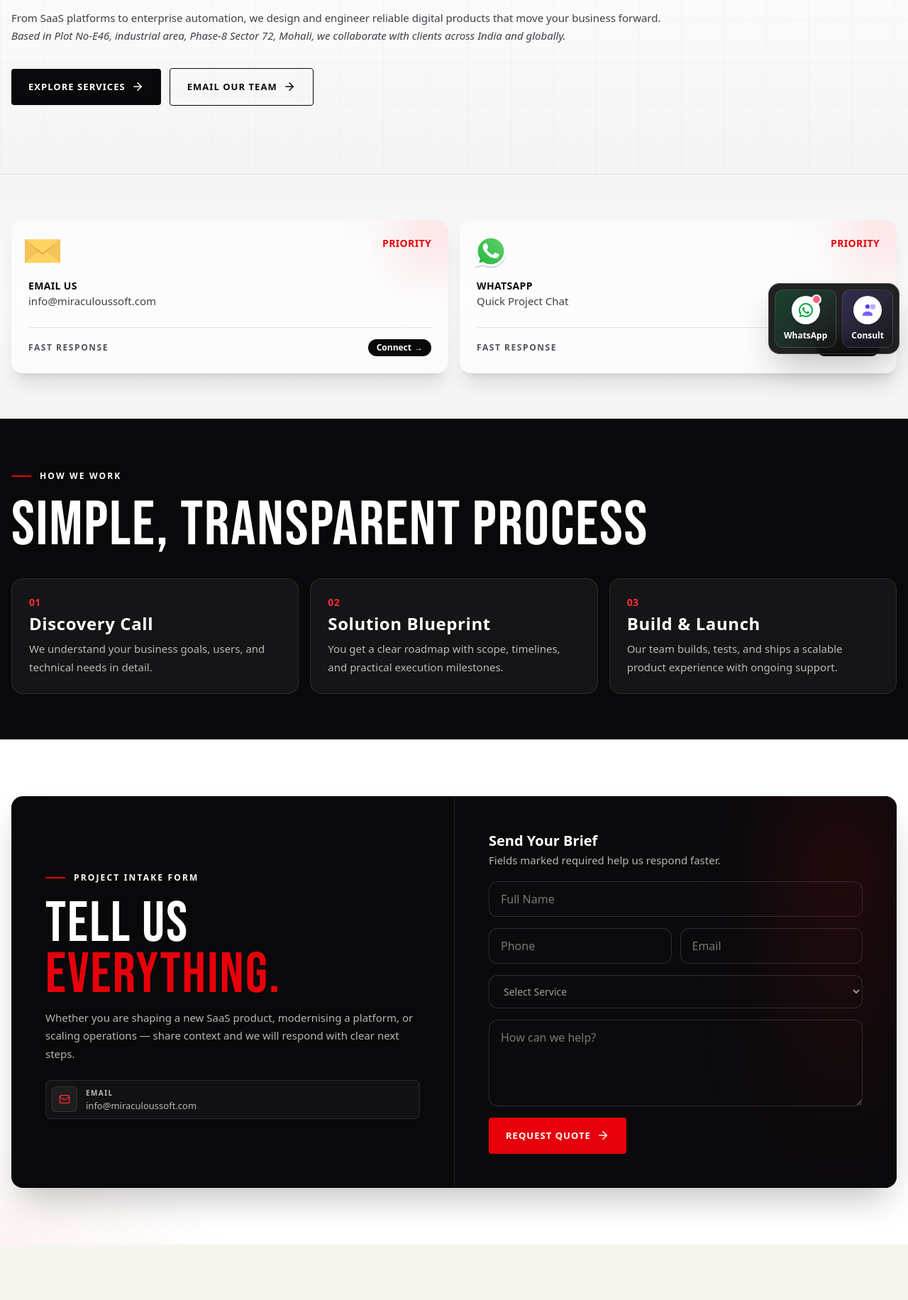
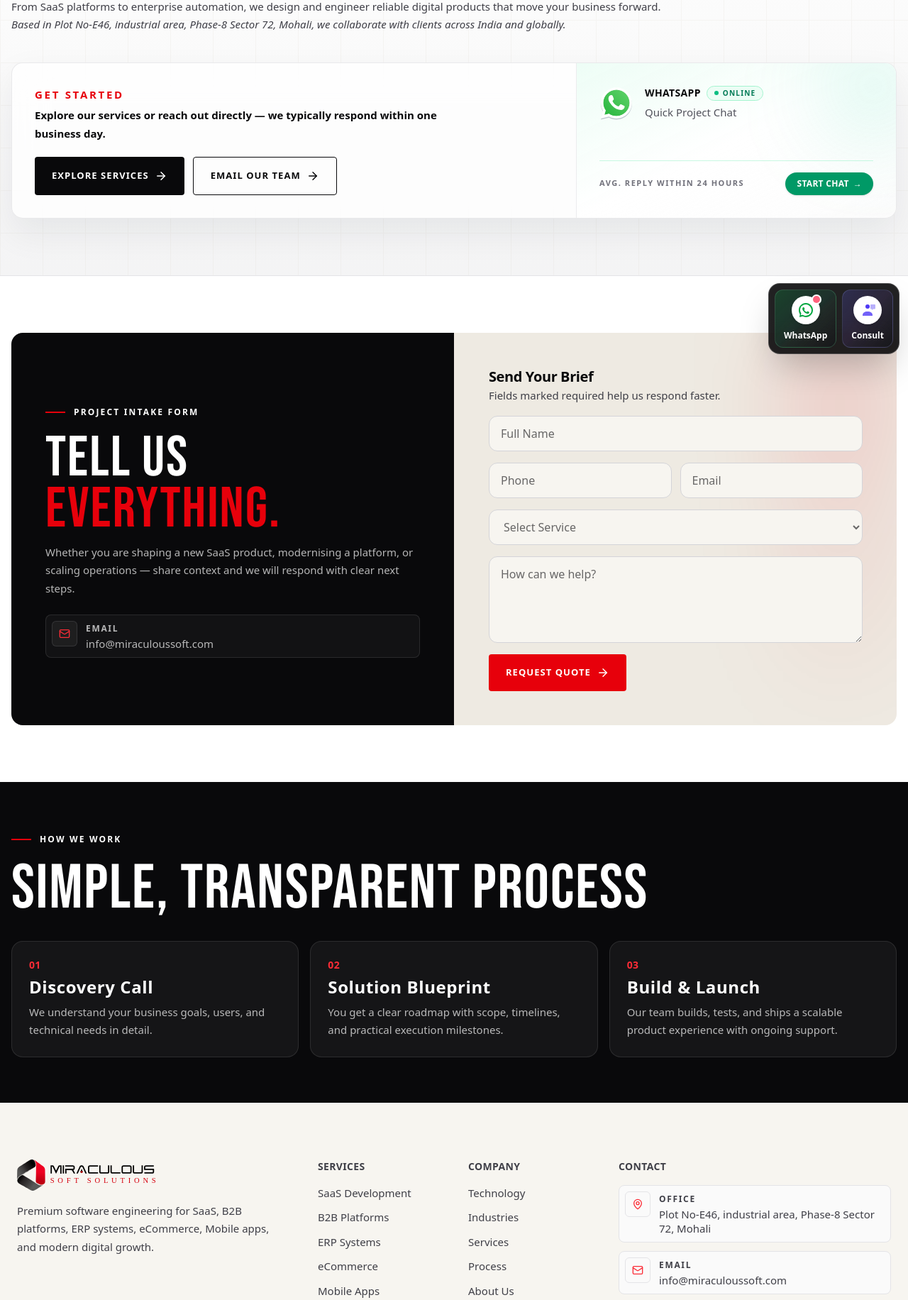
Before and after one commit to msinoftech/Miraculoussoftsolutions, a Next.js app: page /contact-us in a window 1280 px wide. Shown: the part 277-2109 px from the top of the page at 71% size. Built offline with nearby package versions, Linux system fonts and the light colour scheme.

Commit message:
changed teh get in touch layout and repositioning the contact form in contact page

```diff
--- a/app/components/Contactform.tsx
+++ b/app/components/Contactform.tsx
@@ -88,7 +88,7 @@ const ContactForm = () => {
   return (
     <>
 
-    <form onSubmit={handleSubmit} className="space-y-4" aria-live="polite">
+    <form onSubmit={handleSubmit} className="space-y-4 relative" aria-live="polite">
 
       <input
         name="name"
@@ -97,7 +97,7 @@ const ContactForm = () => {
         placeholder="Full Name"
         value={formData.name}
         onChange={handleChange}
-        className="block w-full rounded-xl border border-white/15 bg-[#0b0b0d] px-4 py-3 text-white placeholder:text-white/45 outline-none transition focus:border-red-500/70 focus:bg-white/[0.07] focus:ring-2 focus:ring-red-500/30"
+        className="block w-full rounded-xl border border-zinc-300 bg-[var(--off)] px-4 py-3 placeholder:text-zinc-950/60 outline-none transition focus:border-red-500/70 focus:bg-[var(--off)] focus:ring-2 focus:ring-red-500/30"
       />
 
       <div className="grid grid-cols-1 sm:grid-cols-2 md:grid-cols-2 lg:grid-cols-2 gap-3">
@@ -108,7 +108,7 @@ const ContactForm = () => {
           placeholder="Phone"
           value={formData.phone}
           onChange={handleChange}
-          className="block w-full rounded-xl border border-white/15 bg-[#0b0b0d] px-4 py-3 text-white placeholder:text-white/45 outline-none transition focus:border-red-500/70 focus:bg-white/[0.07] focus:ring-2 focus:ring-red-500/30"
+          className="block w-full rounded-xl border border-zinc-300 bg-[var(--off)] px-4 py-3 placeholder:text-zinc-950/60 outline-none transition focus:border-red-500/70 focus:bg-[var(--off)] focus:ring-2 focus:ring-red-500/30"
         />
         <input
           name="email"
@@ -117,7 +117,7 @@ const ContactForm = () => {
           placeholder="Email"
           value={formData.email}
           onChange={handleChange}
-          className="block w-full rounded-xl border border-white/15 bg-[#0b0b0d] px-4 py-3 text-white placeholder:text-white/45 outline-none transition focus:border-red-500/70 focus:bg-white/[0.07] focus:ring-2 focus:ring-red-500/30"
+          className="block w-full rounded-xl border border-zinc-300 bg-[var(--off)] px-4 py-3 placeholder:text-zinc-950/60 outline-none transition focus:border-red-500/70 focus:bg-[var(--off)] focus:ring-2 focus:ring-red-500/30"
         />
       </div>
 
@@ -128,9 +128,9 @@ const ContactForm = () => {
           required
           value={formData.service}
           onChange={handleChange}
-          className={`block w-full rounded-xl border px-4 py-3 text-sm outline-none transition ${
-            formData.service ? "text-white" : "text-white/60"
-          } border-white/15 bg-[#0b0b0d] focus:border-red-500/70 focus:ring-1 focus:ring-red-500/30`}
+          className={`block w-full rounded-xl border px-4 py-3 outline-none transition ${
+            formData.service ? "text-zinc-950" : "text-zinc-950/60"
+          } border-zinc-300 bg-[var(--off)] focus:border-red-500/70 focus:ring-1 focus:ring-red-500/30`}
         >
           <option value="" disabled>Select Service</option>
           <option value="SaaS Development">SaaS Development</option>
@@ -151,7 +151,7 @@ const ContactForm = () => {
         placeholder="How can we help?"
         value={formData.message}
         onChange={handleChange}
-        className="block w-full rounded-xl border border-white/15 bg-[#0b0b0d] px-4 py-3 text-white placeholder:text-white/45 outline-none transition focus:border-red-500/70 focus:bg-white/[0.07] focus:ring-2 focus:ring-red-500/30"
+        className="block w-full rounded-xl border border-zinc-300 bg-[var(--off)] px-4 py-3 placeholder:text-zinc-950/60 outline-none transition focus:border-red-500/70 focus:bg-[var(--off)] focus:ring-2 focus:ring-red-500/30"
       />
 
       <div className="block sm:flex items-center justify-between gap-3">
@@ -167,15 +167,11 @@ const ContactForm = () => {
       </div>
 
       {status === "success" && (
-        <div className="mt-2 rounded-lg border border-emerald-400/30 bg-emerald-500/10 p-3 text-sm text-emerald-200">
-          ✓ Email sent successfully! We&apos;ll get back to you shortly.
-        </div>
+        <div className="mt-2 rounded-lg bg-emerald-600 p-3 text-sm text-white">✓ Email sent successfully! We&apos;ll get back to you shortly.</div>
       )}
 
       {status === "error" && (
-        <div className="mt-2 rounded-lg border border-red-400/30 bg-red-500/10 p-3 text-sm text-red-200">
-          ✗ {errorMessage || "Oops — something went wrong. Please try again or contact us directly."}
-        </div>
+        <div className="mt-2 rounded-lg border border-red-400/30 bg-red-500/10 p-3 text-sm text-red-200">✗ {errorMessage || "Oops — something went wrong. Please try again or contact us directly."}</div>
       )}
     </form>
     </>
--- a/app/components/Footer.tsx
+++ b/app/components/Footer.tsx
@@ -71,10 +71,10 @@ export default function Footer() {
             </div>
 
             <div className="lg:col-span-2">
-              <div className="mb-4 text-xs font-bold uppercase tracking-wide text-zinc-700">Services</div>
+              <div className="mb-4 text-sm font-bold uppercase tracking-wide text-zinc-700">Services</div>
               <div className="flex flex-col gap-3">
                 {footerServices.map((item) => (
-                  <Link key={item.href} href={item.href} className="text-[13px] text-zinc-700 transition hover:text-zinc-900">
+                  <Link key={item.href} href={item.href} className="text-[15px] text-zinc-700 transition hover:text-red-600">
                     {item.label}
                   </Link>
                 ))}
@@ -82,10 +82,10 @@ export default function Footer() {
             </div>
 
             <div className="lg:col-span-2">
-              <div className="mb-4 text-xs font-bold uppercase tracking-wide text-zinc-700">Company</div>
+              <div className="mb-4 text-sm font-bold uppercase tracking-wide text-zinc-700">Company</div>
               <div className="flex flex-col gap-3">
                 {footerCompany.map((item) => (
-                  <Link key={item.href} href={item.href} className="text-[13px] text-zinc-700 transition hover:text-zinc-900">
+                  <Link key={item.href} href={item.href} className="text-[15px] text-zinc-700 transition hover:text-red-600">
                     {item.label}
                   </Link>
                 ))}
@@ -93,8 +93,8 @@ export default function Footer() {
             </div>
 
             <div className="sm:col-span-2 lg:col-span-4">
-              <div className="mb-4 text-xs font-bold uppercase tracking-wide text-zinc-700">Contact</div>
-              <ul className="grid grid-cols-1 gap-2.5 sm:grid-cols-2 lg:grid-cols-1">
+              <div className="mb-4 text-sm font-bold uppercase tracking-wide text-zinc-700">Contact</div>
+              <ul className="grid grid-cols-1 gap-3 sm:grid-cols-2 lg:grid-cols-1">
                 {footerContactItems.map((item) => {
                   const Icon = item.Icon;
                   const content = (
@@ -103,8 +103,8 @@ export default function Footer() {
                         <Icon />
                       </span>
                       <span className="min-w-0 pt-0.5">
-                        <span className="block text-[10px] font-bold uppercase tracking-[0.14em] text-zinc-700">{item.label}</span>
-                        <span className="mt-0.5 block break-words text-[13px] leading-snug text-zinc-700 transition group-hover:text-zinc-900">
+                        <span className="block text-[12px] font-bold uppercase tracking-[0.14em] text-zinc-700">{item.label}</span>
+                        <span className="mt-0.5 block break-words text-[15px] leading-snug text-zinc-700 transition group-hover:text-zinc-900">
                           {item.value}
                         </span>
                       </span>
@@ -114,24 +114,24 @@ export default function Footer() {
                   return (
                     <li key={item.id}>
                       {item.href ? (
-                        <a href={item.href} className="group flex items-start gap-3 rounded-lg border border-zinc-200 p-2 transition hover:border-zinc-300 bg-zinc-50">
+                        <a href={item.href} className="group flex items-start gap-3 rounded-lg border border-zinc-200 p-2 transition hover:border-red-600 bg-zinc-50">
                           {content}
                         </a>
                       ) : (
-                        <div className="group flex items-start gap-3 rounded-lg border border-zinc-200 p-2 transition hover:border-zinc-300 bg-zinc-50">{content}</div>
+                        <div className="group flex items-start gap-3 rounded-lg border border-zinc-200 p-2 transition hover:border-red-600 bg-zinc-50">{content}</div>
                       )}
                     </li>
                   );
                 })}
               </ul>
-              <Link href="/contact-us" className="mt-4 inline-flex items-center gap-2 text-[11px] font-bold uppercase tracking-[0.12em] text-zinc-700 transition hover:text-red-500">
+              <Link href="/contact-us" className="mt-4 inline-flex items-center gap-2 text-[12px] font-bold uppercase tracking-[0.12em] text-zinc-700 transition hover:text-red-600">
                 Get in touch
                 <span aria-hidden>→</span>
               </Link>
             </div>
           </div>
 
-          <div className="flex flex-col gap-4 border-t border-zinc-200 py-4 text-center text-sm text-zinc-700 sm:flex-row sm:items-center sm:justify-between sm:py-5 sm:text-left">
+          <div className="flex flex-col gap-4 border-t border-zinc-200 py-4 text-center text-base text-zinc-700 sm:flex-row sm:items-center sm:justify-between sm:py-5 sm:text-left">
             <div className="order-2 sm:order-1">© 2026 Miraculous Soft Solutions. All rights reserved.</div>
             <div className="order-1 flex justify-center gap-3 sm:order-2 sm:justify-end">
               {socialLinks.map((item) => (
--- a/app/components/Getintouch.tsx
+++ b/app/components/Getintouch.tsx
@@ -5,12 +5,10 @@ import Subheading from "./ui/Subheading";
 
 export default function Getintouch() {
   return (
-    <section className="relative overflow-hidden py-16 px-4 sm:py-20">
-      <div className="pointer-events-none absolute inset-0 bg-[radial-gradient(ellipse_50%_40%_at_0%_100%,rgba(220,38,38,0.06)_0%,transparent_50%)]" aria-hidden />
-
-      <div className="relative mx-auto max-w-7xl overflow-hidden rounded-2xl bg-zinc-950 shadow-2xl">
-        <div className="grid grid-cols-1 lg:grid-cols-2">
-          <div className="relative flex flex-col justify-center p-8 sm:p-10 lg:p-12">
+    <section className="relative overflow-hidden py-14 sm:py-20">
+      <div className="relative mx-auto max-w-7xl px-4">
+        <div className="grid grid-cols-1 lg:grid-cols-2 rounded-2xl overflow-hidden">
+          <div className="relative flex flex-col justify-center p-8 sm:p-10 lg:p-12 bg-zinc-950">
             <div className="relative">
               <Subheading variant="light">Project Intake Form</Subheading>
               <h2 className="font-bebas-neue text-[56px] uppercase leading-[0.9] tracking-wide text-white sm:text-[80px]">Tell Us <span className="text-red-600">Everything.</span></h2>
@@ -23,20 +21,20 @@ export default function Getintouch() {
                   <span className="flex h-9 w-9 shrink-0 items-center justify-center rounded-md border border-white/10 bg-white/5 text-red-500 transition group-hover:border-red-600 group-hover:bg-red-600 group-hover:text-white"><svg className="h-4 w-4 shrink-0" viewBox="0 0 24 24" fill="none" stroke="currentColor" strokeWidth="2" strokeLinecap="round" strokeLinejoin="round" aria-hidden="true"><rect width="20" height="16" x="2" y="4" rx="2"></rect><path d="m22 7-8.97 5.7a1.94 1.94 0 0 1-2.06 0L2 7"></path></svg>
                   </span>
                   <span className="min-w-0 pt-0.5">
-                    <span className="block text-[10px] font-bold uppercase tracking-[0.14em] text-white/70">Email</span>
-                    <span className="mt-0.5 block text-[13px] leading-snug text-white/70 transition group-hover:text-white">{contactInfo.email}</span>
+                    <span className="block text-[12px] font-bold uppercase tracking-[0.14em] text-white/70">Email</span>
+                    <span className="mt-0.5 block text-[15px] leading-snug text-white/70 transition group-hover:text-white">{contactInfo.email}</span>
                   </span>
                 </a>
               </div>
             </div>
           </div>
 
-          <div className="relative border-t border-white/10 bg-[#0a0a0c] p-8 sm:p-10 lg:border-l lg:border-t-0 lg:p-12">
+          <div className="relative border-t border-white/10 bg-[var(--off-2)] p-8 sm:p-10 lg:border-l lg:border-t-0 lg:p-12 overflow-hidden">
             <div className="pointer-events-none absolute right-0 top-0 h-full w-40 bg-gradient-to-b from-red-600/15 to-transparent blur-3xl" aria-hidden />
             <div className="relative mb-4">
               {/* <Subheading variant="light">Secure intake</Subheading> */}
-              <div className="text-[20px] font-bold text-white">Send Your Brief</div>
-              <p className="text-white/70">Fields marked required help us respond faster.</p>
+              <div className="text-xl font-bold tracking-[-0.02em] text-zinc-950">Send Your Brief</div>
+              <p>Fields marked required help us respond faster.</p>
             </div>
             <Contactform />
           </div>
--- a/app/contact-us/page.tsx
+++ b/app/contact-us/page.tsx
@@ -27,13 +27,6 @@ export default function ContactUsPage() {
 
   const contactWays = [
     {
-      label: "Email Us",
-      value: contactInfo.email,
-      href: `mailto:${contactInfo.email}`,
-      icon: `<svg version="1.1" id="Layer_1" xmlns="http://www.w3.org/2000/svg" xmlns:xlink="http://www.w3.org/1999/xlink" viewBox="0 0 491.52 491.52" xml:space="preserve" width="50px" height="50px" fill="#000000"><g id="SVGRepo_bgCarrier" strokeWidth="0"></g><g id="SVGRepo_tracerCarrier" strokeLinecap="round" strokeLinejoin="round"></g><g id="SVGRepo_iconCarrier"> <rect y="85.914" style="fill:#F6C358;" width="491.52" height="319.693"></rect> <polygon style="fill:#FCD462;" points="245.76,217.258 491.52,405.604 0,405.604 "></polygon> <polygon style="fill:#DC8744;" points="245.76,291.673 0,85.916 491.52,85.916 "></polygon> <polygon style="fill:#FCD462;" points="245.76,274.261 0,85.916 491.52,85.916 "></polygon> </g></svg>`,
-    },
-
-    {
       label: "WhatsApp",
       value: "Quick Project Chat",
       href: `https://wa.me/${cleanedPhone.replace(/^\+/, "")}`,
@@ -43,48 +36,69 @@ export default function ContactUsPage() {
 
   return (
     <>
-      <section className="relative overflow-hidden border-b border-zinc-200 bg-gradient-to-b from-white via-zinc-50 to-zinc-100">
+      <section className="relative overflow-hidden border-b border-zinc-200 bg-gradient-to-b from-white via-zinc-50 to-zinc-100 py-14 sm:py-20">
         <div className="grid-bg absolute inset-0 opacity-20" />
-        <div className="relative mx-auto max-w-7xl px-4 py-16 sm:py-20 lg:py-24">
+        <div className="relative mx-auto max-w-7xl px-4">
           <Subheading variant="default">Contact Us</Subheading>
           <h1 className="text-[58px] uppercase leading-[0.94] tracking-[0.02em] text-zinc-950 sm:text-[72px] lg:text-[88px]">Let&apos;s Build Your <span className="text-red-600"> Next Digital Product</span></h1>
           <p>From SaaS platforms to enterprise automation, we design and engineer reliable digital products that move your business forward.</p>
           <p><i>Based in {contactInfo.address}, we collaborate with clients across India and globally.</i></p>
-          <div className="mt-8 flex flex-wrap items-center gap-3">
+          <div className="mt-10 overflow-hidden rounded-2xl border border-zinc-200/80 bg-white/75 shadow-[0_20px_50px_rgba(15,23,42,0.07)] backdrop-blur-xl">
+            <div className="grid grid-cols-1 lg:grid-cols-[1fr_450px]">
+              <div className="flex flex-col justify-center gap-5 border-b border-zinc-200/70 p-6 sm:p-8 lg:border-b-0 lg:border-r">
+                <div>
+                  <p className="text-[11px] font-bold uppercase tracking-[0.18em] text-red-600">Get Started</p>
+                  <p className="mt-1 max-w-xl text-lg font-semibold leading-snug text-zinc-950">
+                    Explore our services or reach out directly — we typically respond within one business day.
+                  </p>
+                </div>
+                <div className="flex flex-col gap-3 sm:flex-row sm:flex-wrap">
                   <DefaultButton href="/services">EXPLORE SERVICES</DefaultButton>
                   <OutlineButton href={`mailto:${contactInfo.email}`}>EMAIL OUR TEAM</OutlineButton>
                 </div>
               </div>
-      </section>
 
-      <section className="bg-gradient-to-b from-zinc-100 via-zinc-50 to-zinc-100 py-12 sm:py-16">
-        <div className="mx-auto grid max-w-7xl gap-4 px-4 md:grid-cols-2">
               {contactWays.map((item) => (
-            <a key={item.label} href={item.href} target={item.href.startsWith("https://") ? "_blank" : undefined} rel={item.href.startsWith("https://") ? "noopener noreferrer" : undefined} className="group relative overflow-hidden rounded-2xl bg-white/55 p-6 shadow-xl backdrop-blur-xl transition duration-300 hover:-translate-y-1.5 hover:bg-white/65">
-              <span className={`absolute -right-10 -top-10 h-28 w-28 rounded-full bg-red-400/20 blur-2xl transition duration-300 group-hover:scale-110`} />
-              <div className="relative">
-                <div className="mb-5 flex items-start justify-between">
-                  <span className="inline-flex h-10 w-10 items-center justify-center rounded-xl bg-white/70 text-xl">
+                <a
+                  key={item.label}
+                  href={item.href}
+                  target="_blank"
+                  rel="noopener noreferrer"
+                  className="group relative w-full flex flex-col justify-between gap-5 overflow-hidden bg-gradient-to-br from-emerald-50/90 via-white to-zinc-50/50 p-6 sm:p-8 transition duration-300 hover:from-emerald-50"
+                >
+                  <span className="pointer-events-none absolute -right-8 -top-8 h-32 w-32 rounded-full bg-emerald-400/20 blur-3xl transition duration-300 group-hover:scale-110" />
+
+                  <div className="relative flex items-start gap-4">
+                    <span className="inline-flex h-12 w-12 shrink-0 items-center justify-center">
                       <span dangerouslySetInnerHTML={{ __html: item.icon }} />
                     </span>
-                  <span className="text-sm uppercase font-semibold leading-tight tracking-wide text-red-600">Priority</span>
+                    <div className="min-w-0">
+                      <div className="flex flex-wrap items-center gap-2">
+                        <span className="text-sm font-bold uppercase tracking-wide text-zinc-950">{item.label}</span>
+                        <span className="inline-flex items-center gap-1.5 rounded-full border border-emerald-200 bg-emerald-50 px-2.5 py-0.5 text-[10px] font-bold uppercase tracking-[0.12em] text-emerald-700">
+                          <span className="h-1.5 w-1.5 animate-pulse rounded-full bg-emerald-500" />
+                          Online
+                        </span>
+                      </div>
+                      <p className="mt-1 text-sm text-zinc-600">{item.value}</p>
+                    </div>
                   </div>
 
-                <div className="text-sm font-bold uppercase leading-tight tracking-wide text-zinc-950">{item.label}</div>
-                <p>{item.value}</p>
-
-                <div className="mt-6 flex items-center justify-between border-t border-zinc-300/60 pt-4">
-                  <span className="text-xs font-semibold uppercase tracking-[0.13em] text-zinc-600">Fast Response</span>
-                  <span className="inline-flex items-center gap-1 rounded-full bg-zinc-950 px-3 py-1 text-xs font-semibold text-white transition group-hover:bg-red-600">
-                    Connect
+                  <div className="relative flex items-center justify-between gap-3 border-t border-emerald-200/60 pt-4">
+                    <span className="text-[11px] font-semibold uppercase tracking-[0.14em] text-zinc-500">Avg. reply within 24 hours</span>
+                    <span className="inline-flex items-center gap-1.5 rounded-full bg-emerald-600 px-4 py-2 text-xs font-bold uppercase tracking-wide text-white shadow-sm transition group-hover:bg-emerald-700">
+                      Start Chat
                       <span className="transition group-hover:translate-x-0.5">→</span>
                     </span>
-                </div>
                   </div>
                 </a>
               ))}
             </div>
+          </div>
+        </div>
       </section>
+
+      <Getintouch />
 
       <section className="bg-zinc-950 py-14 sm:py-16">
         <div className="mx-auto max-w-7xl px-4">
@@ -104,7 +118,6 @@ export default function ContactUsPage() {
         </div>
       </section>
 
-      <Getintouch />
     </>
   );
 }
--- a/app/lib/config.ts
+++ b/app/lib/config.ts
@@ -1,7 +1,7 @@
 export const APP_NAME = "Miraculous Soft Solutions";
 export const BASE_URL = "https://miraculoussoft.com";
 //export const BASE_URL = "https://miraculoussoftsolutions.vercel.app";
-//export const BASE_URL = "http://localhost:3001";
+//export const BASE_URL = " http://192.168.29.65:3001";
 
 export const contactInfo = {
   logo: "/miraculoussoftsolutions-logo.png",
```
Lines whose indentation alone changed are shown as unchanged.
